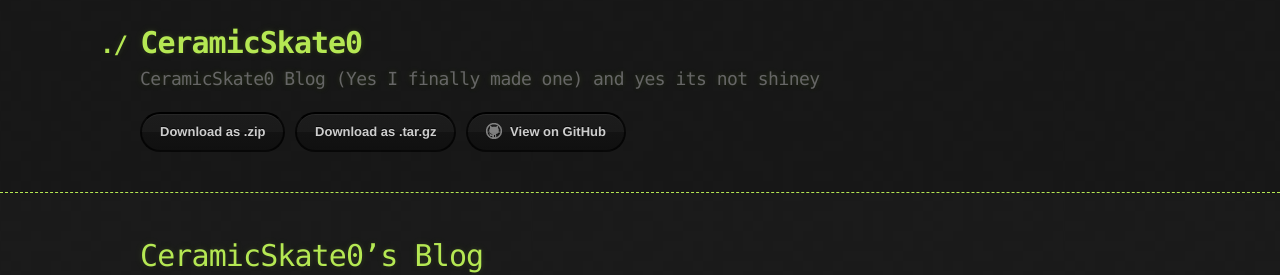
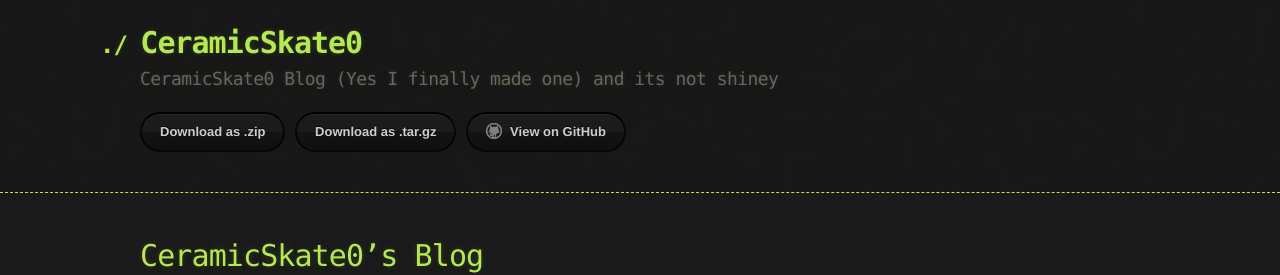
Before and after one commit to ceramicskate0/ceramicskate0.github.io, a Jekyll site: the page built from index.md, in a window 1280 px wide. Shown: the top 275 px of the page. Built offline with Jekyll 4.4.1, drawn with Linux system fonts in a browser that asks for light colours; our own code applies the rules of GitHub Pages for plain Markdown files.

Commit message:
Update _config.yml

```diff
--- a/_config.yml
+++ b/_config.yml
@@ -1,5 +1,5 @@
 title: CeramicSkate0
-description: CeramicSkate0 Blog (Yes I finally made one) and yes its not shiney
+description: CeramicSkate0 Blog (Yes I finally made one) and its not shiney
 show_downloads: true
 google_analytics:
 theme: jekyll-theme-hacker
```
